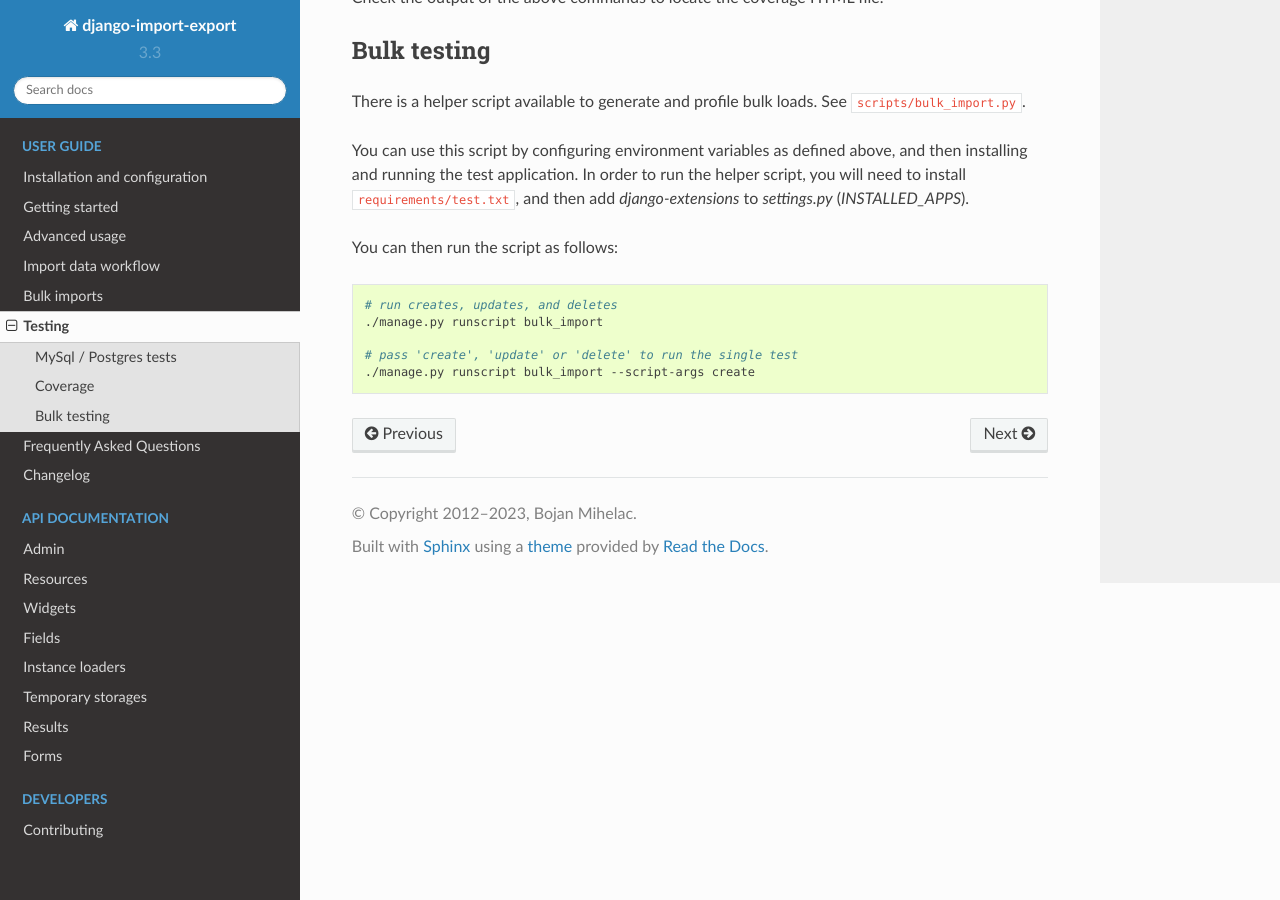
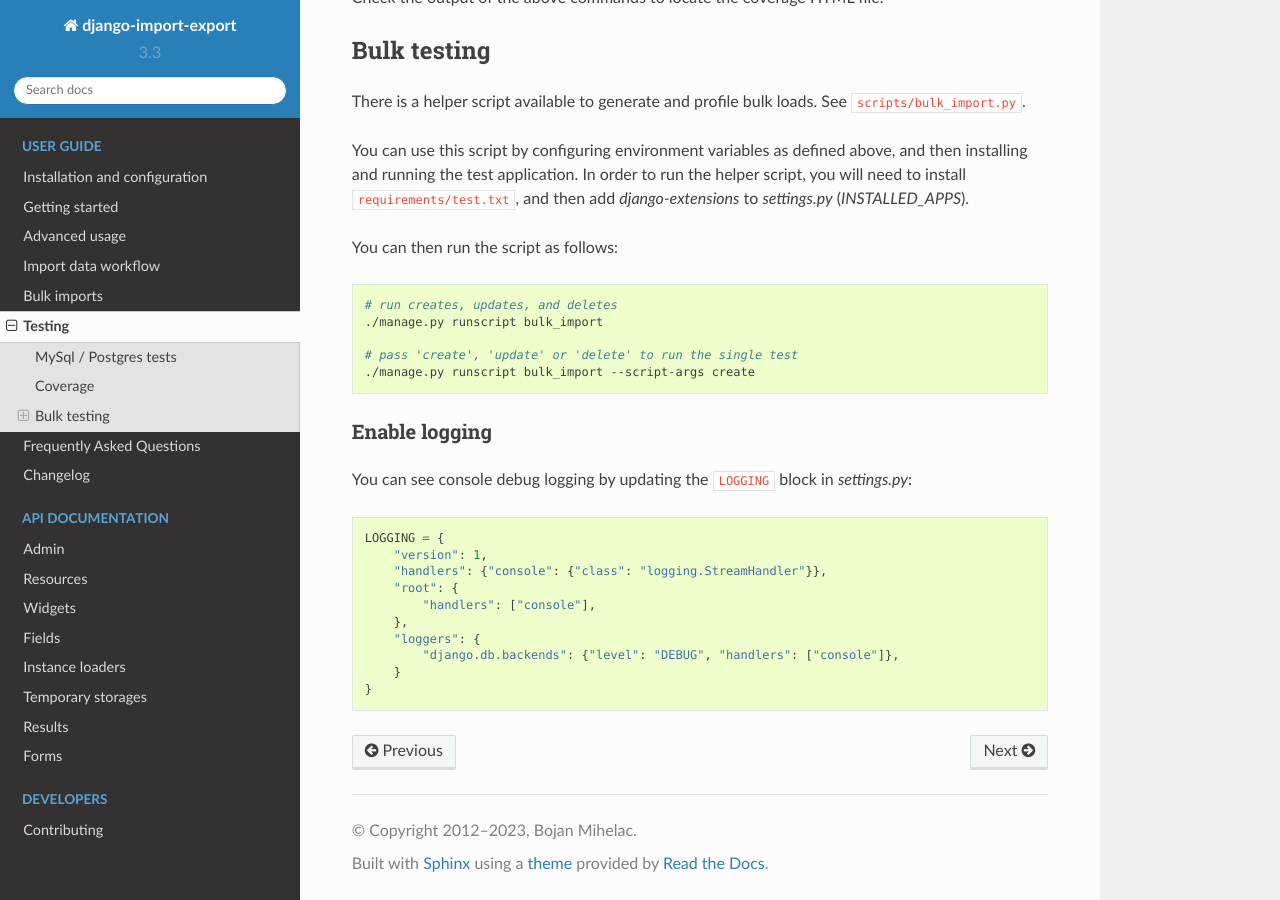
Before and after one commit to django-import-export/django-import-export, a Sphinx documentation site: the page built from docs/testing.rst, in a window 1280 px wide and 900 px high, scrolled down 856 px. Built offline with Sphinx 7.4.7 and the Read the Docs theme 2.0.0, drawn with Linux system fonts in a browser that asks for light colours; pages that are not in the unit, such as notebooks, are missing from menus.

Commit message:
updated bulk testing docs

```diff
--- a/docs/bulk_import.rst
+++ b/docs/bulk_import.rst
@@ -31,9 +31,9 @@
 * In bulk mode, exceptions are not linked to a row.  Any exceptions raised by bulk operations are logged and returned
   as critical (non-validation) errors (and re-raised if ``raise_errors`` is true).
 
-* If you use :class:`~import_export.widgets.ForeignKeyWidget` then this can affect performance, because it reads from
-  the database for each row.  If this is an issue then create a subclass which caches ``get_queryset()`` results rather
-  than reading for each invocation.
+* If you use :class:`~import_export.widgets.ForeignKeyWidget` then this should not affect performance during lookups,
+  because the ``QuerySet`` cache should be used.  Some more information
+  `here <https://stackoverflow.com/a/78309357/39296>`_.
 
 For more information, please read the Django documentation on
 `bulk_create() <https://docs.djangoproject.com/en/dev/ref/models/querysets/#bulk-create>`_ and
--- a/docs/testing.rst
+++ b/docs/testing.rst
@@ -54,3 +54,19 @@
 
   # pass 'create', 'update' or 'delete' to run the single test
   ./manage.py runscript bulk_import --script-args create
+
+Enable logging
+^^^^^^^^^^^^^^
+
+You can see console debug logging by updating the ``LOGGING`` block in `settings.py`::
+
+    LOGGING = {
+        "version": 1,
+        "handlers": {"console": {"class": "logging.StreamHandler"}},
+        "root": {
+            "handlers": ["console"],
+        },
+        "loggers": {
+            "django.db.backends": {"level": "DEBUG", "handlers": ["console"]},
+        }
+    }
```
